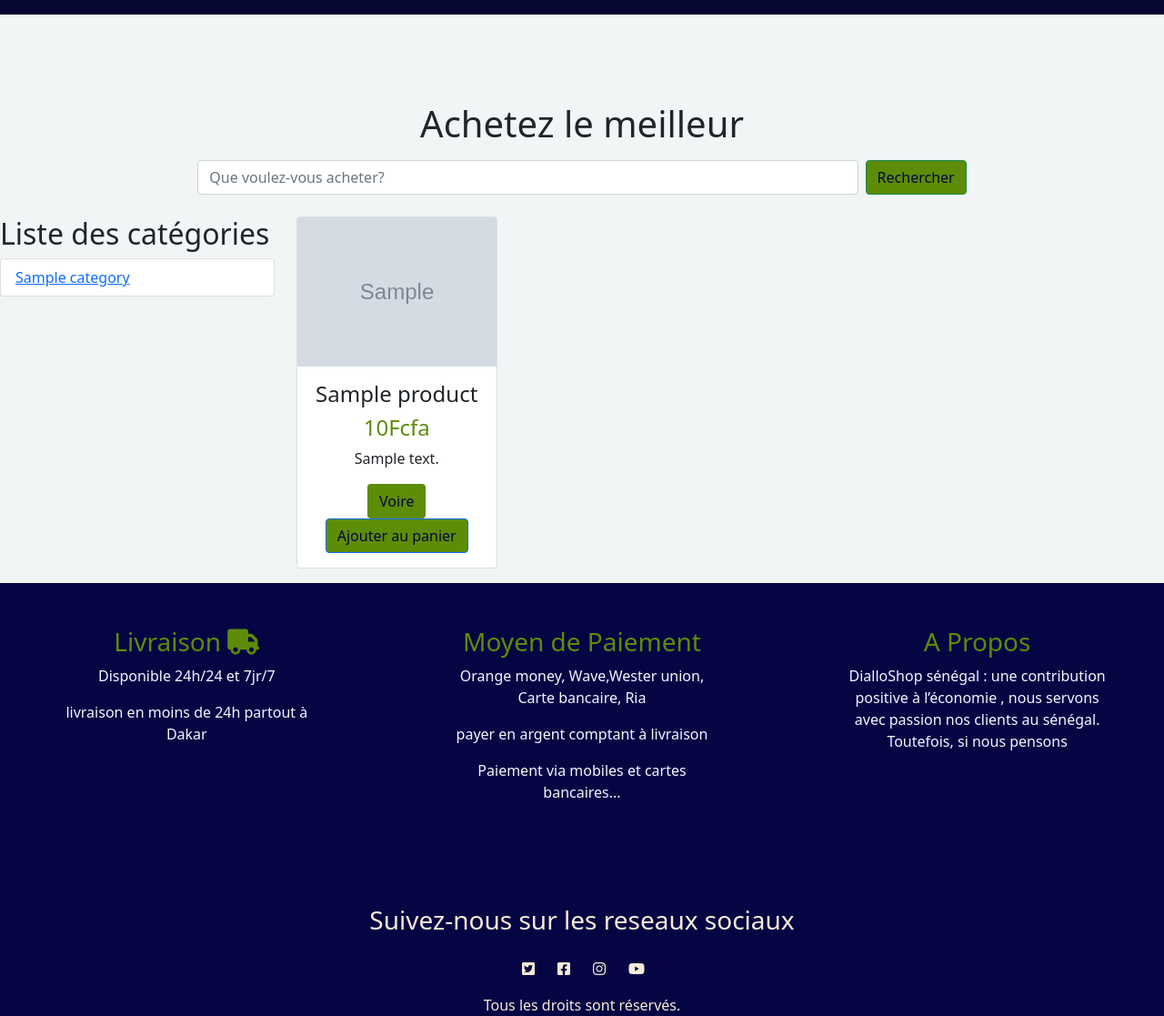
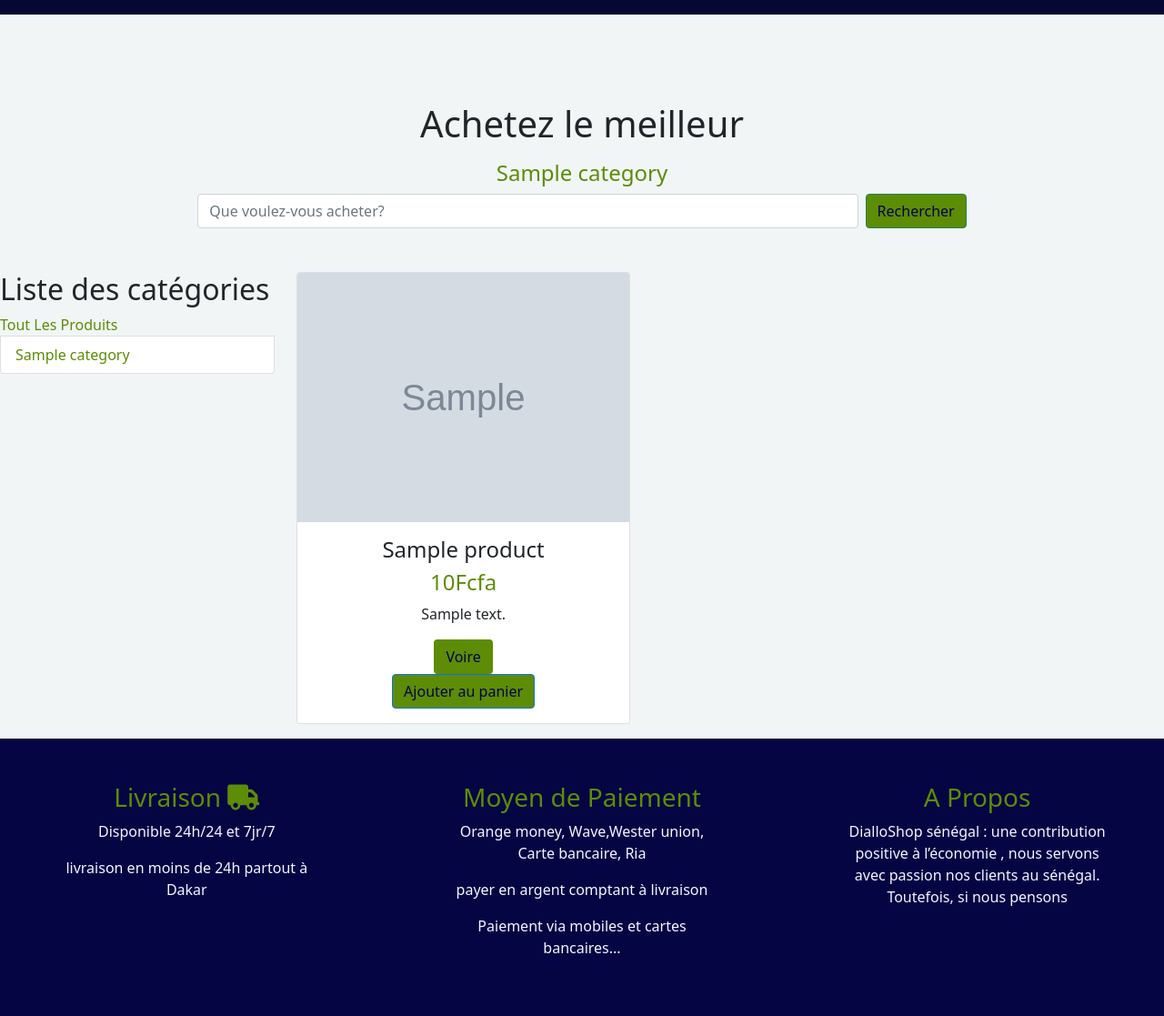
Before and after one commit to Bonde98/Ecommerce-suite_pd_10, a Django app: template Bonde/templates/shop/product_list.html in a window 1280 px wide; the page is wider, and only the part inside the window is pictured. Shown: the part 106-1223 px from the top of that part at 91% size. Run offline with Django 4.2, Linux system fonts and the light colour scheme; the template is opened without the code that fills it: most values are stand-ins (such as "Sample title", 1, 10 or a date in 2020); grey boxes marked "Sample" are stand-in pictures.

Commit message:
metre a jour les category

```diff
--- a/Bonde/static/css/style.css
+++ b/Bonde/static/css/style.css
@@ -36,3 +36,8 @@ div .asse{
 body{
     background-color: rgb(218, 217, 216);
 }
+div .produit{
+    width: 40%;
+    background-position: 10%;
+
+}
--- a/Bonde/templates/_base.html
+++ b/Bonde/templates/_base.html
@@ -10,7 +10,7 @@
     <!-- Lien Font-Awsome -->
     <link rel="stylesheet" href="https://cdnjs.cloudflare.com/ajax/libs/font-awesome/6.0.0-beta2/css/all.min.css">
     <link rel="stylesheet" href="{% static 'css/style.css' %}">
-    <title> Bonde-ParFum </title>
+    <title> Diallo-Shop </title>
 
 </head>
 <body style="background-color: rgb(241, 245, 245);">
@@ -37,7 +37,8 @@
 
 
     </div>
-  <!--2e div Accueil--><div class="col-md-12 pt-2 bg-light container-fluid"></div>
+  <!--2e div Accueil-->
+  <div class="col-md-12 pt-2 bg-light container-fluid"></div>
 
   <nav class="ass navbar navbar-expand-lg navbar-light pt-2 container-fluid">
     <div class="container ">
--- a/Bonde/templates/index.html
+++ b/Bonde/templates/index.html
@@ -2,11 +2,13 @@
 
 {% block contenu %}
 <section>
-  <h1 class="text-center pb-2">La boutique des leaders </h1>
+  <h1 class="text-center pb-2"> <marquee behavior="" direction="" > La boutique des leaders </marquee> </h1>
 
-  <div class="row">
+  <div class="row container-fluid ">
 
     {% if products %}
+
+    <!-- <h1></h1> -->
 
     {% for product in products %}
     {% include "partials/product-card.html" %}
--- a/Bonde/templates/partials/product-card.html
+++ b/Bonde/templates/partials/product-card.html
@@ -1,9 +1,9 @@
-<div class="col-md-3 text-center">
+<div class="produit col-3 text-center " width="50px">
     <div class="card">
       <a href="{{ product.get_absolute_url }}">
-        <img src="{{ product.image.url }}" class="card-img-top" alt="{{ product.name }}">
+        <img src="{{ product.image.url }}" class="card-img-top" alt="{{ product.name }}" >
       </a>
-      <div class="card-body">
+      <div class="card-body"  >
         <h4 class="card-title">{{ product.name }}</h4>
         <h4 class="card-text" style="color: rgb(93 , 140 , 6);"> {{ product.price }}Fcfa</h4>
         <p class="card-text">{{ product.description }}</p>
--- a/Bonde/templates/shop/product_list.html
+++ b/Bonde/templates/shop/product_list.html
@@ -3,7 +3,7 @@
 {% block contenu %}
 <section>
   <h1 class="text-center pb-2">Achetez le meilleur</h1>
-
+   <h4 class="text-center" style="color: rgb(93, 140, 6);"> {{ category }}</h4>
   <div class="row">
     <div class="col-md-8 mx-auto mb-4">
       <form class="d-flex">
@@ -14,14 +14,17 @@
     </div>
   </div>
 
-  <div class="row">
+  <div class="row"> <marquee behavior="" direction="" >Ass Malick </marquee>
+
 
     <div class="col-md-3">
       <h2>Liste des catégories</h2>
       <ul class="list-group">
+        <a style="color: rgb(93, 140, 6);text-decoration:none;" href="{% url 'product-list' %}"> Tout Les Produits </a>
         {% for category in categories %}
         <li class="list-group-item">
-          <a href="" name="a">{{ category.name }} </a>
+
+          <a style="color: rgb(93, 140, 6);text-decoration:none;" href="{% url 'category_pots_list' category.slug  %}" >{{ category.name }} </a>
         </li>
         {% endfor %}
       </ul>
--- a/shop/urls.py
+++ b/shop/urls.py
@@ -4,6 +4,6 @@ from .views import ProductDetail, ProductList, index
 urlpatterns = [
     path("", index, name="home"),
     path("shop/", ProductList.as_view(), name="product-list"),
-    path("shop/<slug:slug>/details/",
-         ProductDetail.as_view(), name="product-details"),
+    path("shop/<slug:slug>/details/",ProductDetail.as_view(), name="product-details"),
+    path("category/<slug:category>",ProductList.as_view(),name="category_pots_list")
 ]
```
Also changed, not shown: shop/views.py (+11 -13 lines), db.sqlite3, media/products/011cd07f62d2e81e08d4c6d806b91da4.jpg (added), media/products/05618014fb2a40ea05bc01649f1a91e0.jpg (added), media/products/06c53e41f3b89a6f0429c2c1986c11cd.jpg (added), media/products/417127e477299b4b2f9fa7509dd0e73b.jpg (added), media/products/5dfc141f76fffed412ed22dc06efa733.jpg (added).
